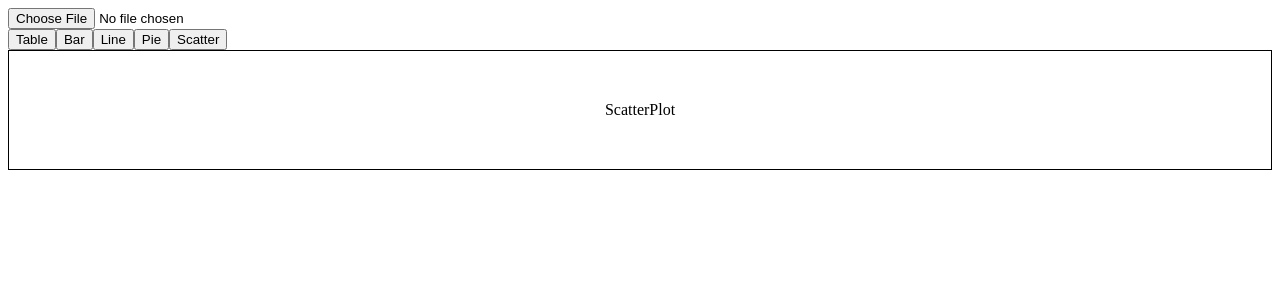
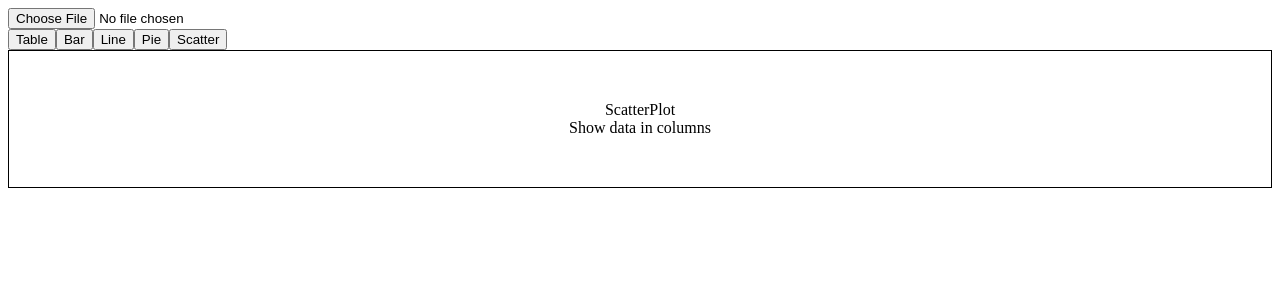
Before and after one commit to CodeSeoul/data_visualizer, a React (Create React App) app: page / in a window 1280 px wide. Both pictures are taken after a click on the button "Scatter". Shown: the top 300 px of the page. Built offline with nearby package versions, Linux system fonts and the light colour scheme.

Commit message:
add columnlist component into scatterplot

```diff
--- a/src/components/charts/ScatterPlotComponent.js
+++ b/src/components/charts/ScatterPlotComponent.js
@@ -1,8 +1,11 @@
-import React from 'react'
+import React from 'react';
+import Column from './helper/ColumnList';
 
 const ScatterPlot = () => {
     return (
-        <div>ScatterPlot</div>
+        <div>ScatterPlot
+            <Column />
+        </div>
     );
 };
 
```
